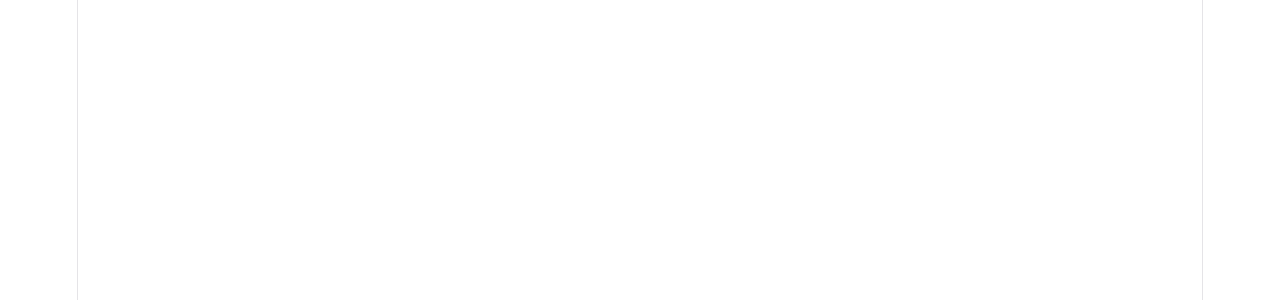
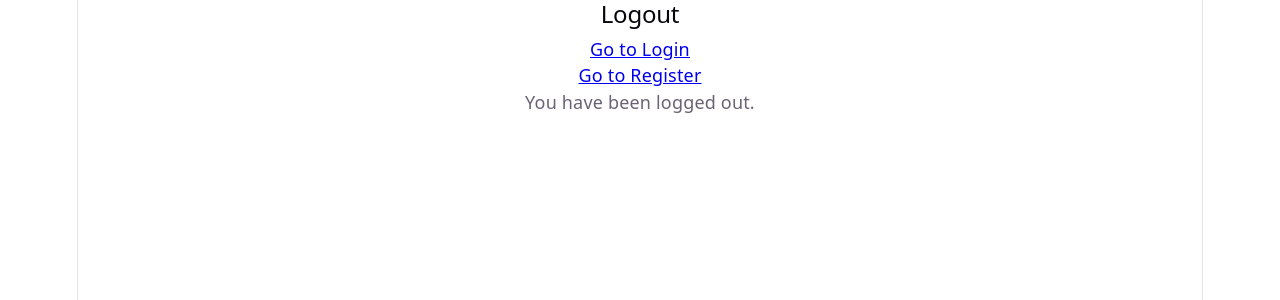
Before and after one commit to thienphu1011/DjangoReactEcommerce, a React app in the folder frontend/: page /logout in a window 1280 px wide. Before the commit this address had no page. Shown: the top 300 px of the page. Built offline with nearby package versions, Linux system fonts and the light colour scheme; the HTML template or start-up script is replaced by a standard one; what simple-zustand-devtools would draw is missing.

Commit message:
Implement logout and dashboard and linked together

```diff
--- a/frontend/src/App.jsx
+++ b/frontend/src/App.jsx
@@ -2,8 +2,9 @@
 import {Route, Routes, BrowserRouter} from 'react-router-dom';
 import Login from './views/auth/Login';
 import Register from './views/auth/Register';
+import Dashboard from './views/auth/Dashboard';
+import Logout from './views/auth/Logout';
 
-import PrivateRoute from "./layout/PrivateRoute";
 function App() {
   const [count, setCount] = useState(0)
 
@@ -12,8 +13,8 @@
     <Routes>
         <Route path="/login" element={<Login />} />
         <Route path="/register" element={<Register />} />
-        <Route path="/" element={<h1>Home Page</h1>} />
-
+        <Route path="/" element={<Dashboard />} />
+        <Route path="/logout" element={<Logout />} />
     </Routes>
 </BrowserRouter>
   )
--- /dev/null
+++ b/frontend/src/views/auth/Dashboard.jsx
@@ -0,0 +1,30 @@
+import React from "react";
+import { useState,useEffect } from "react";
+
+import { Link } from 'react-router-dom';
+import { useAuthStore } from '../../store/auth';
+
+function Dashboard() {
+    const [isLoggedIn, setIsLoggedIn] = useAuthStore((state) => [
+        state.isLoggedIn,
+        state.user,
+    ]);
+
+    return (
+        <>
+            {isLoggedIn()
+                ? <div>
+                    <h1>Dashboard</h1>
+                    <Link to="/logout">Logout</Link>
+                </div>
+                : <div>
+                    <h1>Home Page</h1>
+                    <Link to="/login">Login</Link>
+                    <br />
+                    <Link to="/register">Register</Link>
+                </div>
+            }
+        </>
+    );
+}
+ export default Dashboard;
--- /dev/null
+++ b/frontend/src/views/auth/Logout.jsx
@@ -0,0 +1,21 @@
+import { useEffect } from "react";
+import {logout} from '../../utils/auth';
+import { Link } from "react-router-dom";
+
+function Logout() {
+    useEffect(() => {
+        logout();
+    }, []);
+    return (
+        <div>
+            <h2>Logout</h2>
+
+            <Link to="/login">Go to Login</Link>
+            <br />
+            <Link to="/register">Go to Register</Link>
+            <br />
+            <p>You have been logged out.</p>
+        </div>
+    );
+}
+export default Logout;
```
Also changed, not shown: 1 other file (tests, documents, lock files or other folders).
